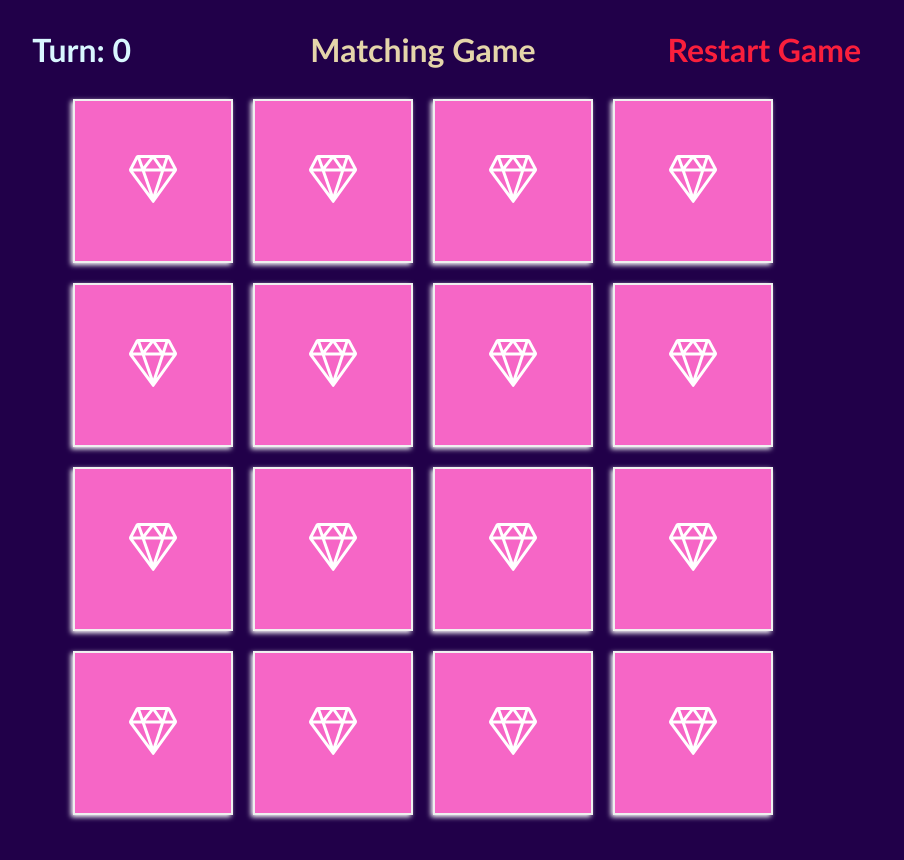
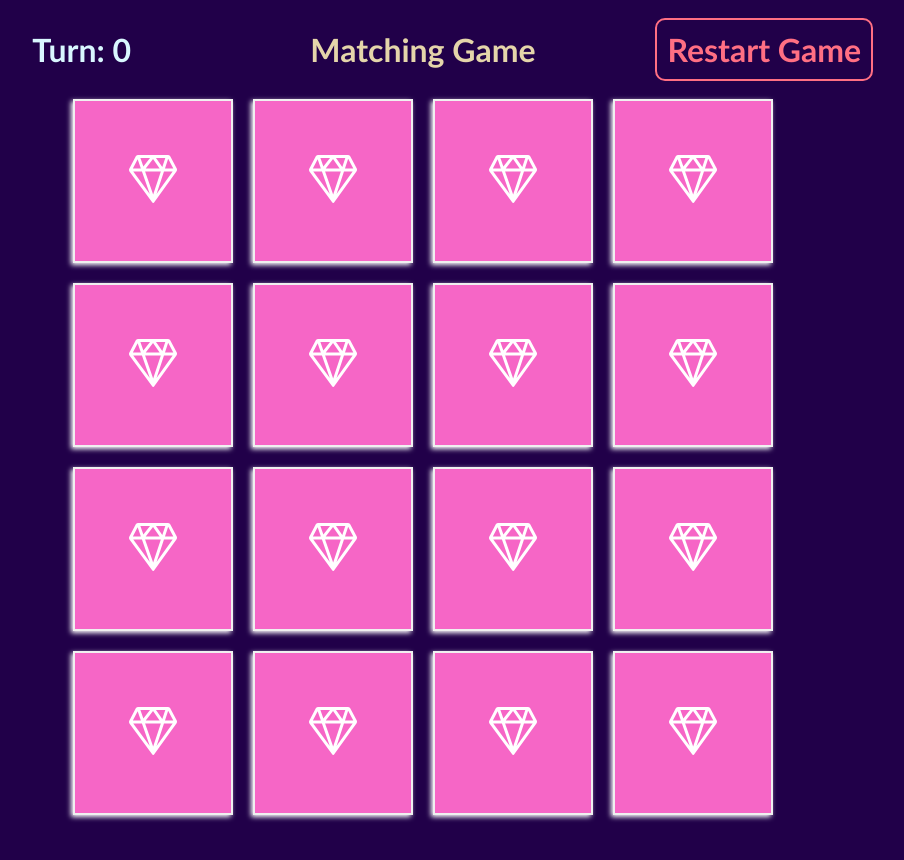
Before and after one commit to Ak-Bhatia/memory-game, a React (Create React App) app: page / in a window 1280 px wide. Shown: the top 860 px of the page, without its empty margins (217-1121 px from the left). Built offline with nearby package versions, Linux system fonts and the light colour scheme.

Commit message:
Update App.css

```diff
--- a/src/App.css
+++ b/src/App.css
@@ -51,12 +51,16 @@ body {
 }
 
 .reset-btn {
-  color: #f91f3c;
-  transition: color 0.25s;
+  border-radius: 10px;
+  border: 2px solid #ff6f83;
+  padding: 10px;
+  color: #ff6f83;
+  transition: color 0.25s, border 0.25s;
 }
 
 .reset-btn:hover {
   color: white;
+  border-color: white;
 }
 
 .game-container {
```
